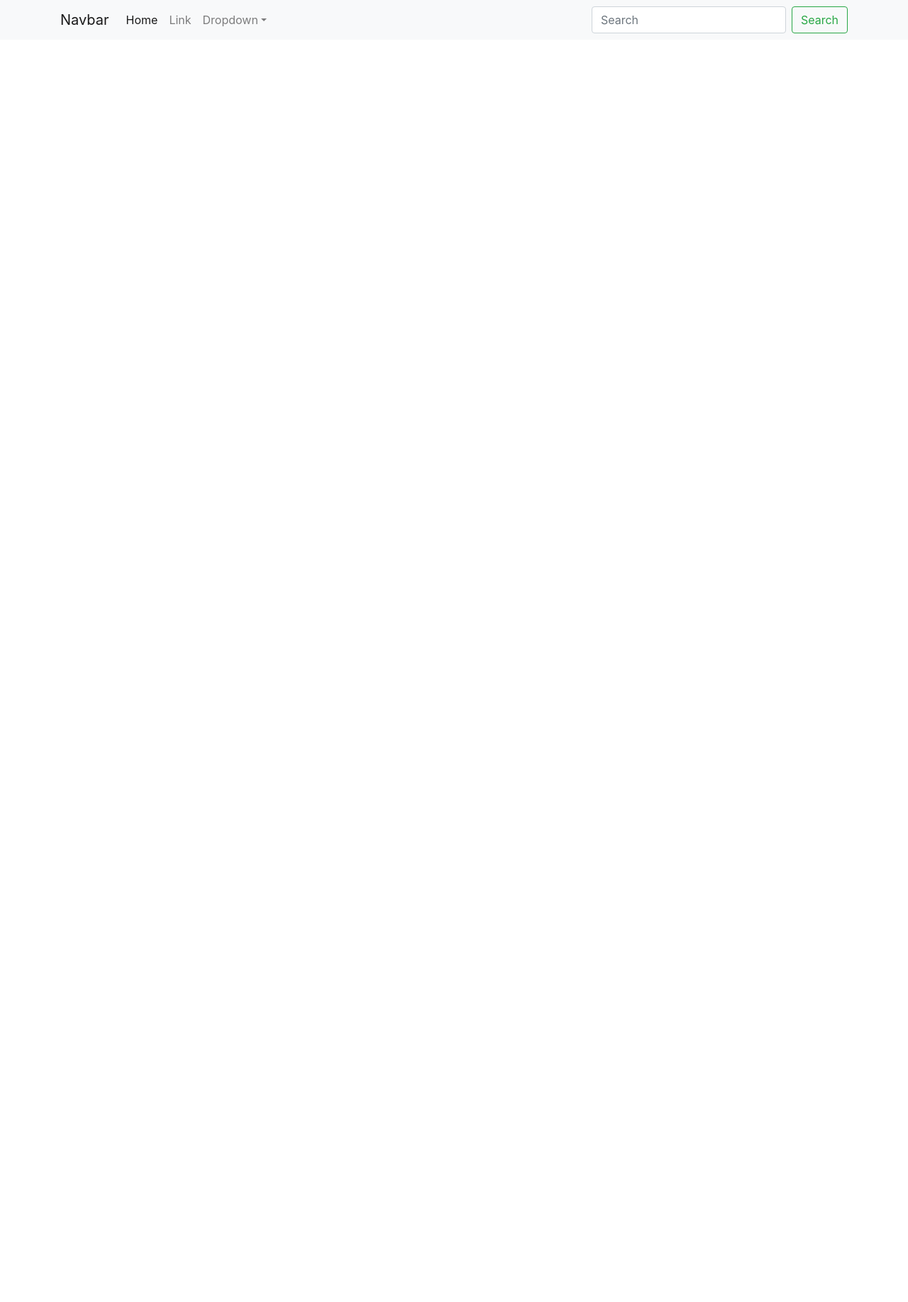
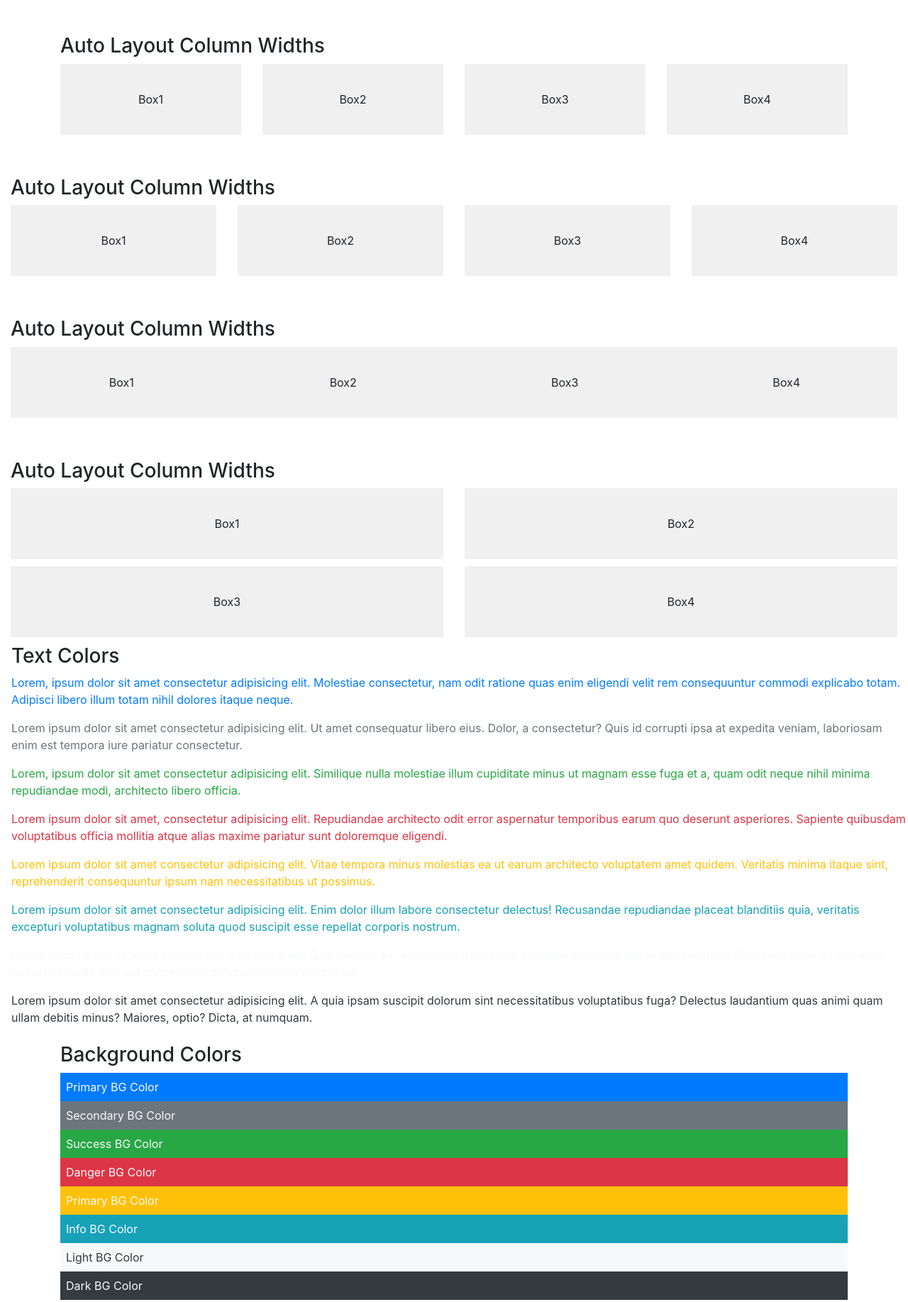
Before and after one commit to Swithart/Bootstrap---Basics, a plain HTML site: page index.html in a window 1280 px wide. Shown: the top 1835 px of the page at 71% size. Before the commit the page ends 800 px from the top, so only its background shows below. Drawn offline with Linux system fonts and the light colour scheme.

Commit message:
addedd basics

```diff
--- a/index.html
+++ b/index.html
@@ -11,75 +11,86 @@
 
         <link rel="stylesheet" href="./bootstrap-5.3.3-dist/css/bootstrap.css">
         <link rel="stylesheet" href="./bootstrap-4.5.3-dist/css/bootstrap.css">
+        <link rel="stylesheet" href="style.css">
     </head>
 
     <body>
-        <nav
-            class="navbar navbar-expand-sm navbar-light bg-light"
-        >
-            <div class="container">
-                <a class="navbar-brand" href="#">Navbar</a>
-                <button
-                    class="navbar-toggler d-lg-none"
-                    type="button"
-                    data-bs-toggle="collapse"
-                    data-bs-target="#collapsibleNavId"
-                    aria-controls="collapsibleNavId"
-                    aria-expanded="false"
-                    aria-label="Toggle navigation"
-                >
-                    <span class="navbar-toggler-icon"></span>
-                </button>
-                <div class="collapse navbar-collapse" id="collapsibleNavId">
-                    <ul class="navbar-nav me-auto mt-2 mt-lg-0">
-                        <li class="nav-item">
-                            <a class="nav-link active" href="#" aria-current="page"
-                                >Home
-                                <span class="visually-hidden">(current)</span></a
-                            >
-                        </li>
-                        <li class="nav-item">
-                            <a class="nav-link" href="#">Link</a>
-                        </li>
-                        <li class="nav-item dropdown">
-                            <a
-                                class="nav-link dropdown-toggle"
-                                href="#"
-                                id="dropdownId"
-                                data-bs-toggle="dropdown"
-                                aria-haspopup="true"
-                                aria-expanded="false"
-                                >Dropdown</a
-                            >
-                            <div
-                                class="dropdown-menu"
-                                aria-labelledby="dropdownId"
-                            >
-                                <a class="dropdown-item" href="#"
-                                    >Action 1</a
-                                >
-                                <a class="dropdown-item" href="#"
-                                    >Action 2</a
-                                >
-                            </div>
-                        </li>
-                    </ul>
-                    <form class="d-flex my-2 my-lg-0">
-                        <input
-                            class="form-control me-sm-2"
-                            type="text"
-                            placeholder="Search"
-                        />
-                        <button
-                            class="btn btn-outline-success my-2 my-sm-0"
-                            type="submit"
-                        >
-                            Search
-                        </button>
-                    </form>
-                </div>
+
+        <div class="container mt-5">
+            <h3>Auto Layout Column Widths</h3>
+            <div class="row">
+                <div class="col"><div class="custom-box">Box1</div></div>
+                <div class="col"><div class="custom-box">Box2</div></div>
+                <div class="col"><div class="custom-box">Box3</div></div>
+                <div class="col"><div class="custom-box">Box4</div></div>
             </div>
-        </nav>
+        </div>
+
+        <div class="container-fluid mt-5">
+            <h3>Auto Layout Column Widths</h3>
+            <div class="row">
+                <div class="col"><div class="custom-box">Box1</div></div>
+                <div class="col"><div class="custom-box">Box2</div></div>
+                <div class="col"><div class="custom-box">Box3</div></div>
+                <div class="col"><div class="custom-box">Box4</div></div>
+            </div>
+        </div>
+
+        <div class="container-fluid mt-5">
+            <h3>Auto Layout Column Widths</h3>
+            <div class="row no-gutters">
+                <div class="col"><div class="custom-box">Box1</div></div>
+                <div class="col"><div class="custom-box">Box2</div></div>
+                <div class="col"><div class="custom-box">Box3</div></div>
+                <div class="col"><div class="custom-box">Box4</div></div>
+            </div>
+        </div>
+
+        <div class="container-fluid mt-5">
+            <h3>Auto Layout Column Widths</h3>
+            <div class="row">
+                <div class="col-md-6 col-sm-12"><div class="custom-box">Box1</div></div>
+                <div class="col-md-6 col-sm-12"><div class="custom-box">Box2</div></div>
+                <div class="col-md-6 col-sm-12"><div class="custom-box">Box3</div></div>
+                <div class="col-md-6 col-sm-12"><div class="custom-box">Box4</div></div>
+            </div>
+        </div>
+
+        <div class="container.my-4 pl-3">
+            <h3>Text Colors</h3>
+            <p class="text-primary">Lorem, ipsum dolor sit amet consectetur adipisicing elit. Molestiae consectetur, nam odit ratione quas enim eligendi velit rem consequuntur commodi explicabo totam. Adipisci libero illum totam nihil dolores itaque neque.</p>
+            <p class="text-secondary">Lorem ipsum dolor sit amet consectetur adipisicing elit. Ut amet consequatur libero eius. Dolor, a consectetur? Quis id corrupti ipsa at expedita veniam, laboriosam enim est tempora iure pariatur consectetur.</p>
+            <p class="text-success">Lorem, ipsum dolor sit amet consectetur adipisicing elit. Similique nulla molestiae illum cupiditate minus ut magnam esse fuga et a, quam odit neque nihil minima repudiandae modi, architecto libero officia.</p>
+            <p class="text-danger">Lorem ipsum dolor sit amet, consectetur adipisicing elit. Repudiandae architecto odit error aspernatur temporibus earum quo deserunt asperiores. Sapiente quibusdam voluptatibus officia mollitia atque alias maxime pariatur sunt doloremque eligendi.</p>
+            <p class="text-warning">Lorem ipsum dolor sit amet consectetur adipisicing elit. Vitae tempora minus molestias ea ut earum architecto voluptatem amet quidem. Veritatis minima itaque sint, reprehenderit consequuntur ipsum nam necessitatibus ut possimus.</p>
+            <p class="text-info">Lorem ipsum dolor sit amet consectetur adipisicing elit. Enim dolor illum labore consectetur delectus! Recusandae repudiandae placeat blanditiis quia, veritatis excepturi voluptatibus magnam soluta quod suscipit esse repellat corporis nostrum.</p>
+            <p class="text-light">Lorem ipsum dolor sit amet consectetur adipisicing elit. Quo pariatur ea, accusantium magnam similique inventore rerum doloremque officia numquam ad sint alias quasi reiciendis nihil aut consectetur quisquam minus obcaecati!</p>
+            <p class="text-dark">Lorem ipsum dolor sit amet consectetur adipisicing elit. A quia ipsam suscipit dolorum sint necessitatibus voluptatibus fuga? Delectus laudantium quas animi quam ullam debitis minus? Maiores, optio? Dicta, at numquam.</p>
+        </div>
+
+        <div class="container my-4">
+            <h3>Background Colors</h3>
+            <div class="bg-primary text-light p-2">Primary BG Color</div>
+            <div class="bg-secondary text-light p-2">Secondary BG Color</div>
+            <div class="bg-success text-light p-2">Success BG Color</div>
+            <div class="bg-danger text-light p-2">Danger BG Color</div>
+            <div class="bg-warning text-light p-2">Primary BG Color</div>
+            <div class="bg-info text-light p-2">Info BG Color</div>
+            <div class="bg-light text-dark p-2">Light BG Color</div>
+            <div class="bg-dark text-light p-2">Dark BG Color</div>
+        </div>
+
+        <div class="container my-4">
+            <h3>Border Color</h3>
+            <div class="border border-primary p-2">Lorem ipsum dolor sit amet consectetur adipisicing elit. Aspernatur delectus minus porro, inventore facilis eligendi non fugiat necessitatibus laudantium. Iusto atque obcaecati autem delectus laborum ipsam excepturi natus quidem ipsa.</div>
+            <div class="border border-secondary p-2">Lorem, ipsum dolor sit amet consectetur adipisicing elit. Obcaecati quo odio commodi impedit ducimus. Inventore expedita rem, illo iure minima reprehenderit, dolorum praesentium omnis officia, fugiat hic impedit deserunt qui!</div>
+            <div class="border border-success p-2">Lorem ipsum dolor sit amet consectetur adipisicing elit. Commodi facilis totam sunt, ducimus in recusandae debitis officiis? Accusantium in nemo consequuntur, illo reiciendis, doloribus laudantium ratione natus, laborum harum delectus?</div>
+            <div class="border border-danger p-2">Lorem ipsum dolor sit amet consectetur adipisicing elit. Iusto magnam atque odit, rerum recusandae iure numquam reiciendis at, maxime minus impedit voluptatibus nisi corrupti eaque ipsum soluta ad provident excepturi.</div>
+            <div class="border border-warning p-2">Lorem ipsum dolor sit amet consectetur adipisicing elit. Ipsam inventore soluta animi voluptatibus minima aperiam nobis consequuntur architecto rem? Delectus tenetur aperiam quibusdam ducimus repellendus natus, fuga eveniet deleniti sunt.</div>
+            <div class="border border-info p-2">Lorem ipsum dolor sit amet consectetur adipisicing elit. Dicta architecto atque quos rem aut itaque iste sit animi similique est debitis, dolor veritatis tempore voluptates molestias hic quas nihil suscipit.</div>
+            <div class="border border-light p-2">Lorem ipsum dolor sit amet consectetur adipisicing elit. Accusamus reiciendis molestiae ea expedita earum commodi consequuntur praesentium quisquam reprehenderit autem. Incidunt consequuntur cum quo quasi molestiae quod tempora reprehenderit exercitationem!</div>
+            <div class="border border-dark p-2">Lorem ipsum dolor sit, amet consectetur adipisicing elit. Rem quam voluptate, exercitationem ad commodi eius dolores nulla, accusamus consectetur minima, consequatur rerum possimus deleniti ut! Molestias ex nihil nisi architecto!</div>
+        </div>
 
         <script href="./bootstrap-5.3.3-dist/"></script>
         <script href="./bootstrap-4.5.3-dist/"></script>
--- /dev/null
+++ b/style.css
@@ -0,0 +1,11 @@
+.custom-box {
+    height: 100px;
+    background-color: #f0f0f0;
+    text-align: center;
+    display: flex;
+    justify-content: center;
+    align-items: center;
+    margin-bottom: 10px;
+    margin-left: 0;
+    margin-right: 0;
+}
```
